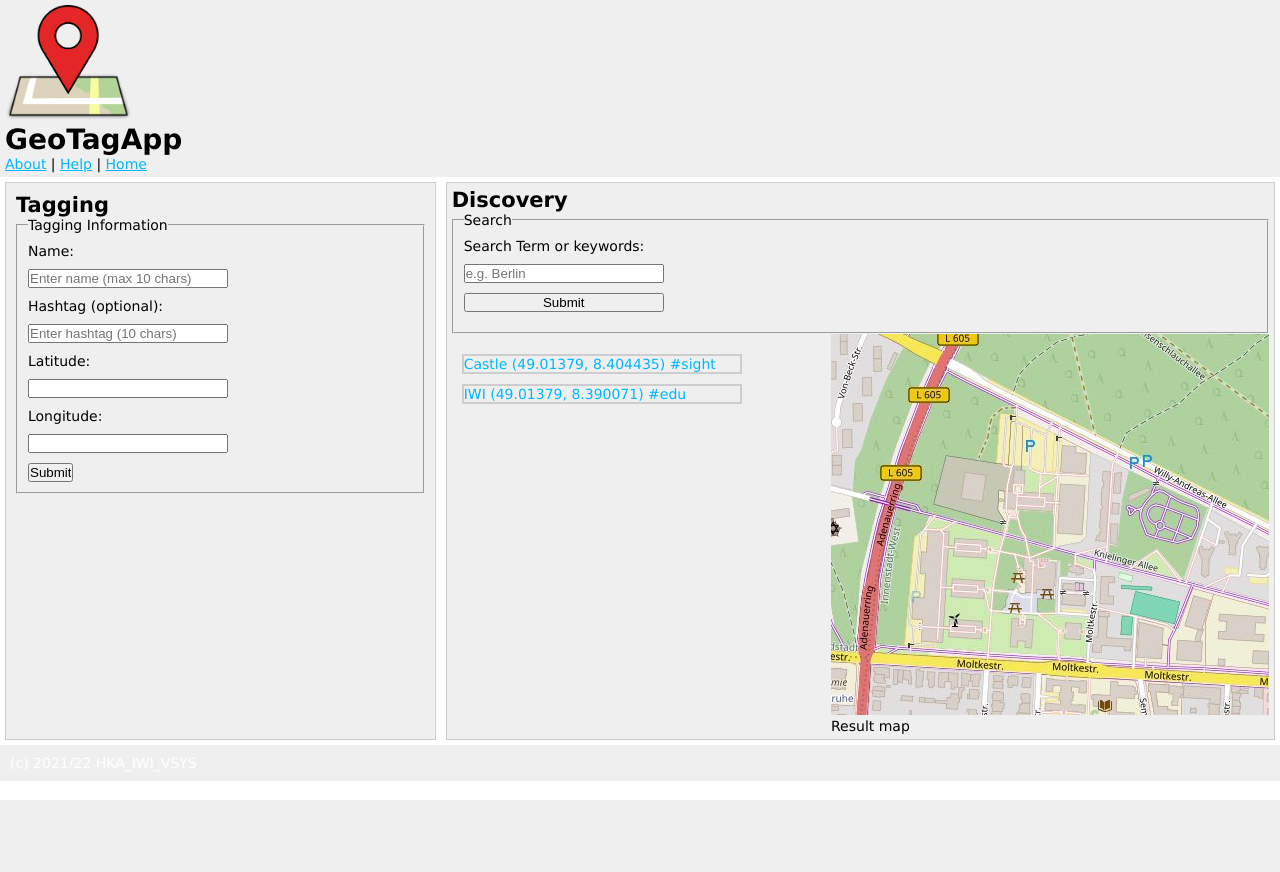
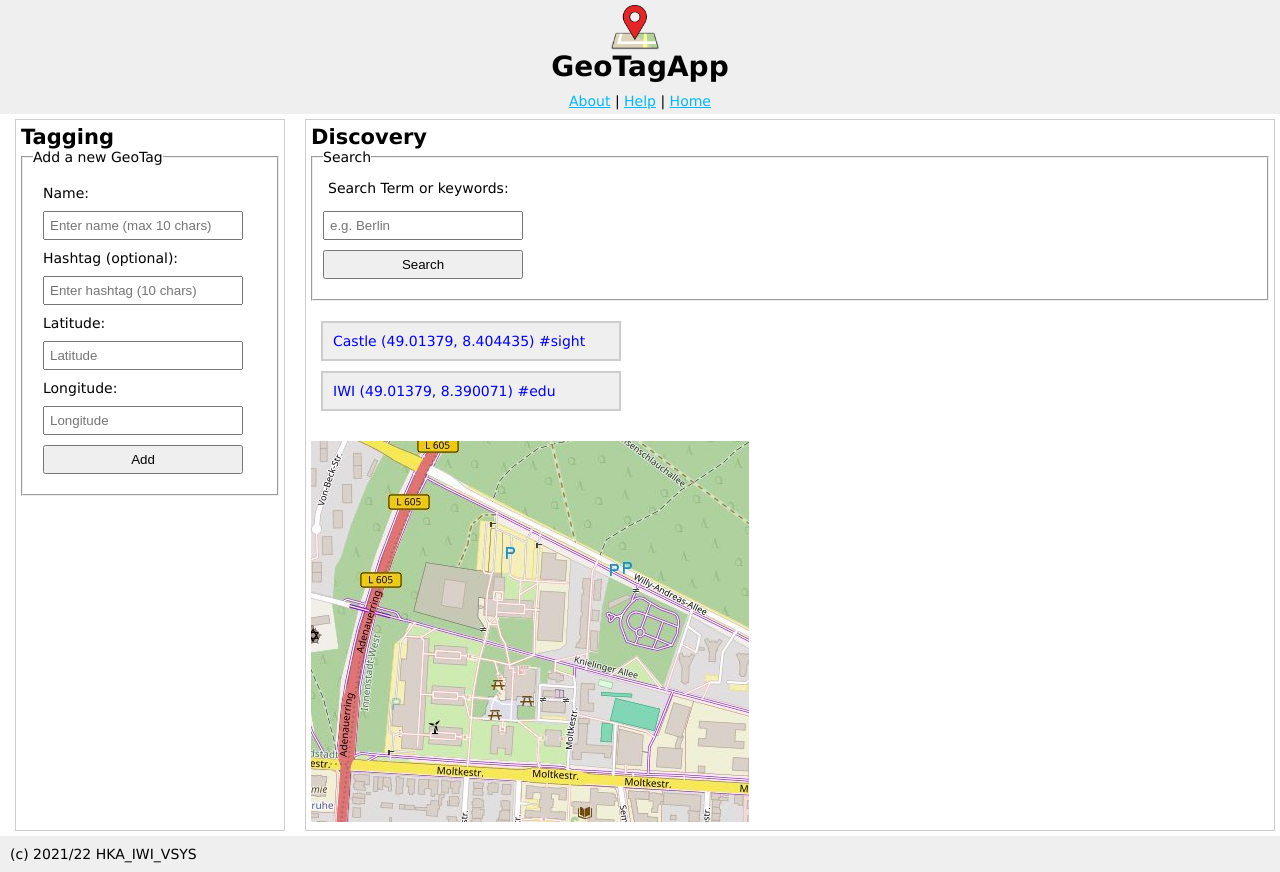
Before and after one commit to 420247/vs1lab, a web app: file Aufgabe1/gta_v1/public/index.html in a window 1280 px wide. Before the commit the page ends 800 px from the top, so only its background shows below. Run offline with its HTML, style and script files only (its server is not run), Linux system fonts and the light colour scheme.

Commit message:
Changed Image Classes and a couple names

```diff
--- a/Aufgabe1/gta_v1/public/index.html
+++ b/Aufgabe1/gta_v1/public/index.html
@@ -13,8 +13,11 @@
 </head>
 
 <body>
+    <row>
     <header class="header">
-        <img src="./images/location.png" class="header__image" alt="an image of a map and location">
+        <div class="header__logo">
+            <img src="./images/location.png" class="header__image" alt="an image of a map and location">
+        </div>
         <h1 class="header__title">GeoTagApp</h1>
         <nav class="header__navigation">
             <a href="#">About</a> | <a href="#">Help</a> | <a href="/">Home</a>
@@ -22,44 +25,40 @@
     </header>
 
     <main class="main">
-        <section class="main__tagging tagging">
+        <section class="tagging">
             <h2>Tagging</h2>
 
             <!-- ############### VS1Lab 1a Form 1 Start -->
             <form id="tag-form" action="/tagging" method="post">
                 <fieldset>
-                    <legend>Tagging Information</legend>
+                    <legend>Add a new GeoTag</legend>
                     <label for="name">Name:</label>
                     <input type="text" id="name" name="name" placeholder="Enter name (max 10 chars)" maxlength="10" required>
                     <label for="hashtag">Hashtag (optional):</label>
                     <input type="text" id="hashtag" name="hashtag" placeholder="Enter hashtag (10 chars)" pattern="#[A-Za-z0-9]{1,10}">
                     <label for="latitude">Latitude:</label>
-                    <input type="text" id="latitude" name="latitude" value="" readonly>
+                    <input type="text" id="latitude" placeholder="Latitude" name="latitude" value="" readonly>
                     <label for="longitude">Longitude:</label>
-                    <input type="text" id="longitude" name="longitude" value="" readonly>
-                    <input type="submit" value="Submit">
+                    <input type="text" id="longitude" placeholder="Longitude" name="longitude" value="" readonly>
+                    <input type="submit" value="Add">
                 </fieldset>
             </form>
             <!-- ############### VS1Lab 1a Form 1 End -->
-
         </section>
 
-        <section class="main__discovery discovery">
-            <h2 class="discovery__title">Discovery</h2>
+        <section class="discovery">
+            <h2>Discovery</h2>
 
             <!-- ############### VS1Lab 1a Form 2 Start -->
             <form class="discovery__search" id="discoveryFilterForm" action="/discovery" method="post">
-
                 <fieldset>
                     <legend>Search</legend>
                     <label for="search">Search Term or keywords:</label>
                     <input type="text" id="search" name="search" placeholder="e.g. Berlin" maxlength="30">
-                    <input type="submit" value="Submit">
+                    <input type="submit" value="Search">
                 </fieldset>
-                <input type="hidden" id="latitude-discovery" name="latitude" value="49.01379">
-                <input type="hidden" id="longitude-discovery" name="longitude" value="8.404435">
-
-
+                <input type="hidden" id="latitude-discovery" name="Latitude" value="49.01379">
+                <input type="hidden" id="longitude-discovery" name="Longitude" value="8.404435">
             </form>
             <!-- ############### VS1Lab 1a Form 2 End -->
 
@@ -72,17 +71,17 @@
                 </div>
 
                 <div class="discovery__map">
-                    <img src="./images/mapview.jpg" alt="a map with locations" id="mapView" />
-                    <span>Result map</span>
+                    <img src="./images/mapview.jpg" class="discovery__map-image" alt="a map with locations" id="mapView">
+                    <span hidden>Result map</span>
                 </div>
             </div>
         </section>
-
     </main>
 
     <footer class="footer">
         <span>(c) 2021/22 HKA_IWI_VSYS</span>
     </footer>
+    </row>
 </body>
 
 </html>
--- a/Aufgabe1/gta_v1/public/stylesheets/style.css
+++ b/Aufgabe1/gta_v1/public/stylesheets/style.css
@@ -15,13 +15,8 @@ html {
 * {
   margin: 0;
   padding: 0;
-
-  /* This approach prevents issues with 3rd party content-box components */
   box-sizing: inherit;
 }
-
-
-/* Variables (example: see declaration for "a" below) */
 
 :root {
   --link-color: #00B7FF;
@@ -30,9 +25,7 @@ html {
   --gray-color: #666;
 }
 
-
 /* HTML element styles */
-
 body {
   font: 14px "Lucida Grande", Helvetica, Arial, sans-serif;
   display: flex;
@@ -44,25 +37,88 @@ a {
   color: var(--link-color);
 }
 
-/* ### TODO ### Styles for other HTML elements */
+/* Header styling */
+.header {
+  background-color: var(--background-color);
+  color: black;
+  padding: 5px;
+  display: flex;
+  flex-direction: column;
+  align-items: center;
+  justify-content: space-between;
+}
 
 .header__image {
-  max-width: 10%;
+  max-width: 100%;
+  width: 50px;
   height: auto;
+  float: left;
+  margin-right: 10px;
+}
+
+.header__navigation {
+  margin-top: 10px;
+}
+
+/* Main container */
+.main {
+  display: flex;
+  flex-direction: row;
+  flex-wrap: wrap;
+  justify-content: space-between;
+  gap: 10px;
+  margin: 5px;
+}
+
+.main__tagging, .main__discovery {
+  flex: 1 1 45%;
+  min-width: 300px;
+}
+
+
+.tagging,
+.discovery {
+  width: 100%;
+  flex: 2;
+  padding: 5px;
+}
+
+/* Tagging section styling */
+.tagging {
+  max-width: 270px;
+  margin-right: 10px;
+  margin-left: 10px;
+  border: 1px solid var(--border-color);
+  align-items: center;
 }
 
 .tagging label,
-.tagging input[type="text"] {
+.tagging input[type="text"],
+.tagging input[type="submit"] {
   display: block;
+  width: 200px;
   margin-bottom: 10px;
+  margin-left: 10px;
+  margin-right: 10px;
+  margin-top: 10px;
+}
+
+.tagging input[type="submit"] {
+  padding: 5px;
 }
 
 .tagging input[type="text"] {
   width: 200px;
+  padding: 5px;
 }
 
 .tagging fieldset {
   padding: 10px;
+}
+
+/* Discovery section styling */
+.discovery {
+  border: 1px solid var(--border-color);
 }
 
 .discovery fieldset {
@@ -74,6 +130,7 @@ a {
 .discovery input[type="submit"] {
   display: block;
   width: 200px;
+  padding: 5px;
   margin-bottom: 10px;
 }
 
@@ -87,27 +144,46 @@ a {
 }
 
 .discovery__results li {
-  color: var(--link-color);
   margin-top: 10px;
   margin-bottom: 10px;
   border: 2px solid var(--border-color);
-  width: 280px;
+  width: 300px;
+  padding: 10px;
+  background-color: var(--background-color);
+  color: #0000FF;
 }
 
 .discovery__wrapper {
   display: flex;
+  flex-wrap: wrap;
+  gap: 10px;
+  flex-direction: column;
 }
 
-.discovery__taglist {
-  flex: 1;
-}
-
+.discovery__taglist,
 .discovery__map {
   flex: 1;
 }
 
-/* Grid styles (no changes required) */
+.discovery__taglist {
+  width: 100%;
+}
 
+.discovery__map {
+  width: auto;
+  height: auto;
+  object-fit: fill;
+  max-width: 2000px;
+}
+
+/* Footer styling */
+.footer {
+  background-color: var(--background-color);
+  color: black;
+  padding: 10px;
+}
+
+/* Grid styles */
 .row {
   width: 100%;
   display: flex;
@@ -163,49 +239,11 @@ a {
   width: calc(100% - 1rem);
 }
 
-/* Header styling */
-.header {
-  background-color: var(--background-color);
-  color: black;
-  padding: 5px;
-}
-
-/* Main container */
-.main {
-  display: flex;
-  flex-wrap: wrap;
-  justify-content: space-between;
-  margin: 5px;
-}
-
-/* Tagging styling */
-.tagging {
-  flex: 1;
-  margin-right: 10px;
-  background-color: var(--background-color);
-  border: 1px solid var(--border-color);
-  padding: 10px;
-}
-
-/* Discovery styling */
-.discovery {
-  flex: 2;
-  background-color: var(--background-color);
-  border: 1px solid var(--border-color);
-  padding: 5px;
-}
-
-/* Footer styling */
-.footer {
-  background-color: var(--background-color);
-  color: white;
-  padding: 10px;
-}
-
-/* Media query for responsive design */
+/* Media query for screens 850px or smaller */
 @media (max-width: 850px) {
+  /* Stack main content vertically */
   .main {
       flex-direction: column;
   }
 
-}
+  /* Ensure tagging and discovery sections are full width */
```
